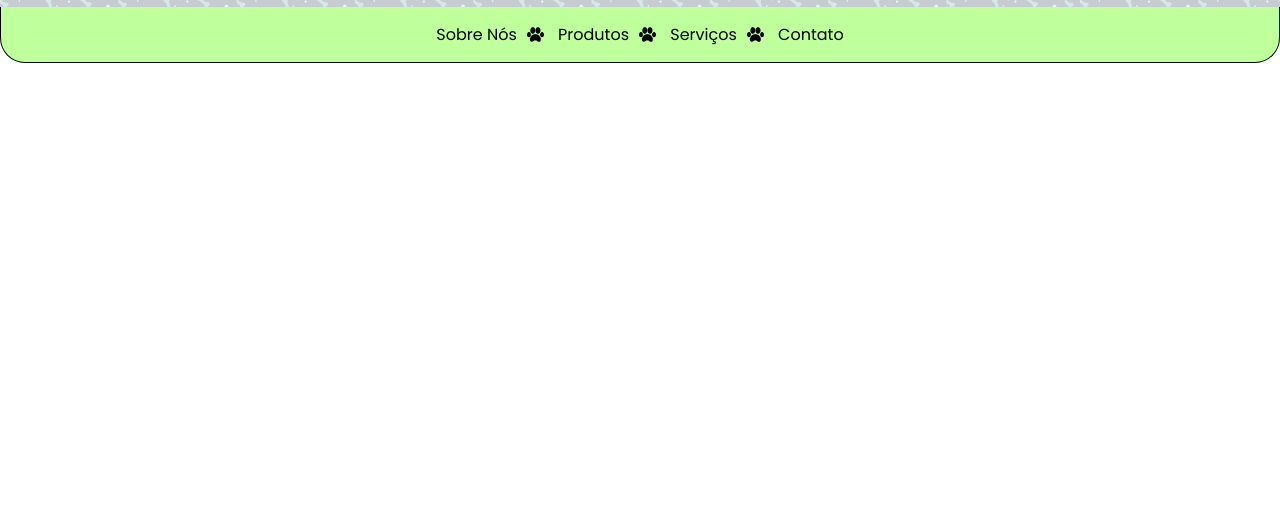
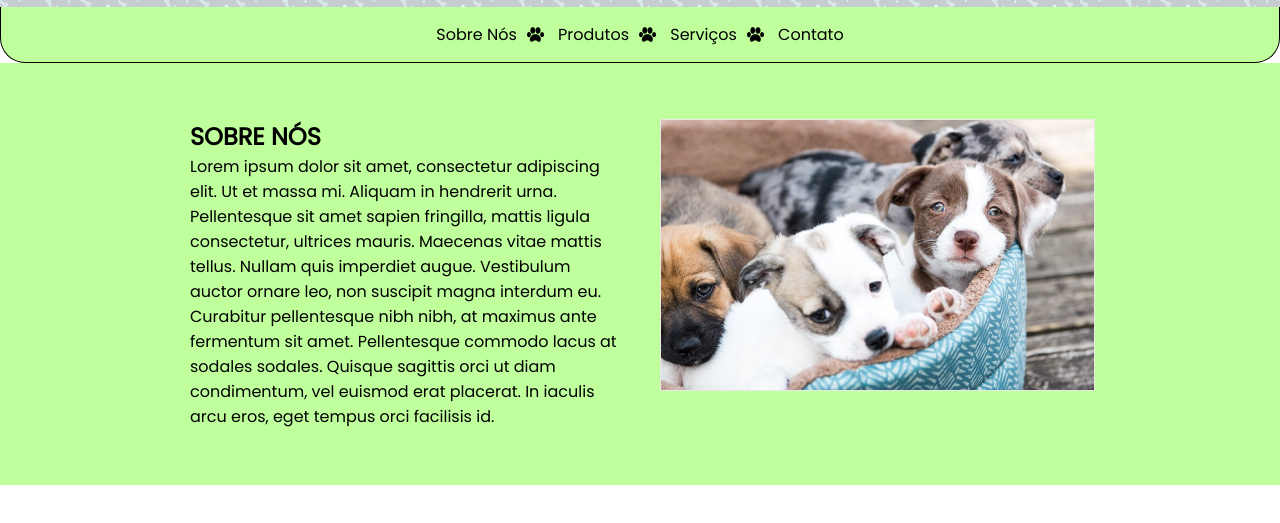
Before and after one commit to LueAmaral/PWI-Projeto, a plain HTML site: page index.html in a window 1280 px wide. Shown: the part 97-620 px from the top of the page. Drawn offline with Linux system fonts and the light colour scheme.

Commit message:
Incluido frame Sobre nós

```diff
--- a/css/style.css
+++ b/css/style.css
@@ -60,3 +60,24 @@ nav a:hover{
     padding-right: 0;
     margin-right: 0;
 }
+
+/* grupos de elementos estilizados (.classe) */
+
+.fundoVerde{
+    background-color: #BFFF9C;
+}
+
+.container{
+    width: 900px;
+    margin: 0 auto;
+    padding: 56px 0;
+}
+
+.flexContainer .col{
+    width: 430px;
+}
+
+.flexContainer{
+    display: flex;
+    justify-content: space-between;
+}
--- a/index.html
+++ b/index.html
@@ -21,5 +21,17 @@
                 <li id="itemContato"><a href="#">Contato</a></li>
             </ul>
         </nav>
+
+        <section class="fundoVerde">
+            <div class="container flexContainer">
+                <div class="col">
+                    <h2>SOBRE NÓS</h2>
+                    <p>Lorem ipsum dolor sit amet, consectetur adipiscing elit. Ut et massa mi. Aliquam in hendrerit urna. Pellentesque sit amet sapien fringilla, mattis ligula consectetur, ultrices mauris. Maecenas vitae mattis tellus. Nullam quis imperdiet augue. Vestibulum auctor ornare leo, non suscipit magna interdum eu. Curabitur pellentesque nibh nibh, at maximus ante fermentum sit amet. Pellentesque commodo lacus at sodales sodales. Quisque sagittis orci ut diam condimentum, vel euismod erat placerat. In iaculis arcu eros, eget tempus orci facilisis id.</p>
+                </div>
+                <div class="col">
+                    <img src="img/img-sobre.jpg" alt="Filhotes de cachorro">
+                </div>
+            </div>
+        </section>
     </body>
 </html>
```
